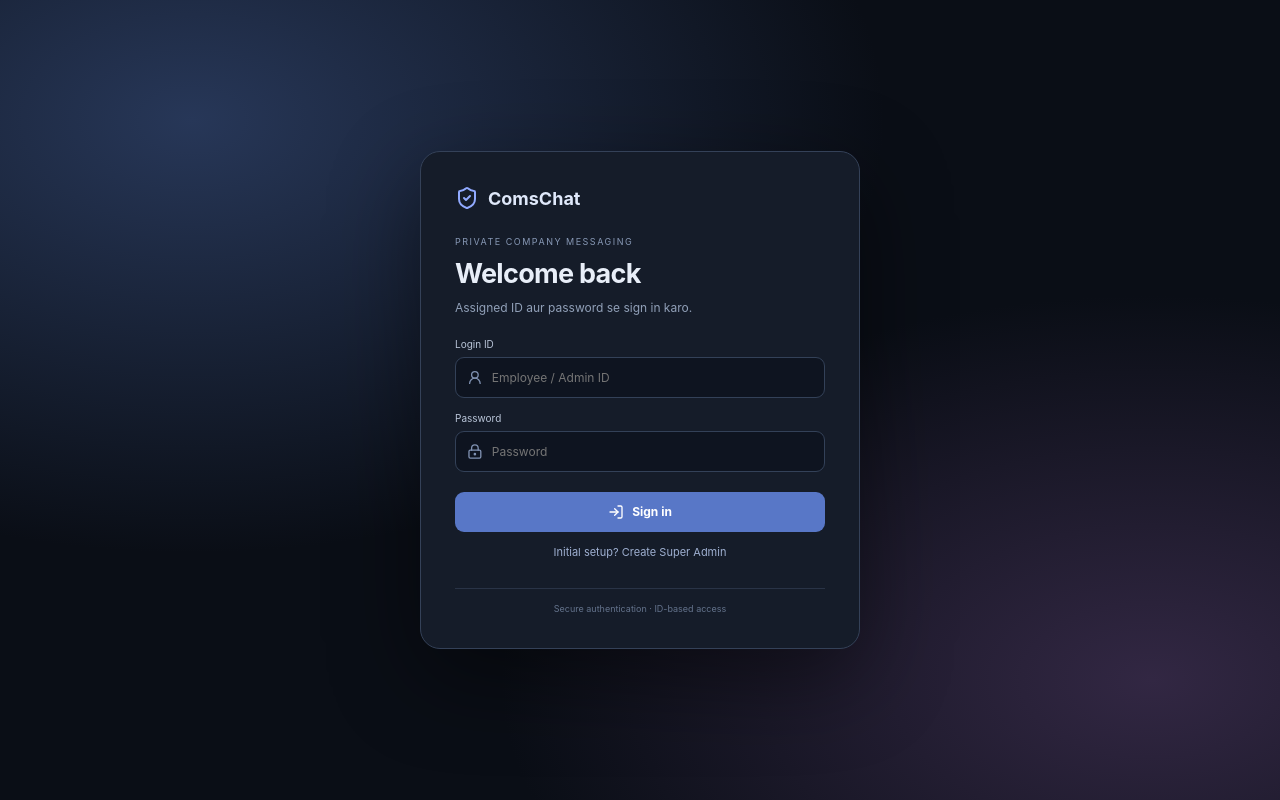
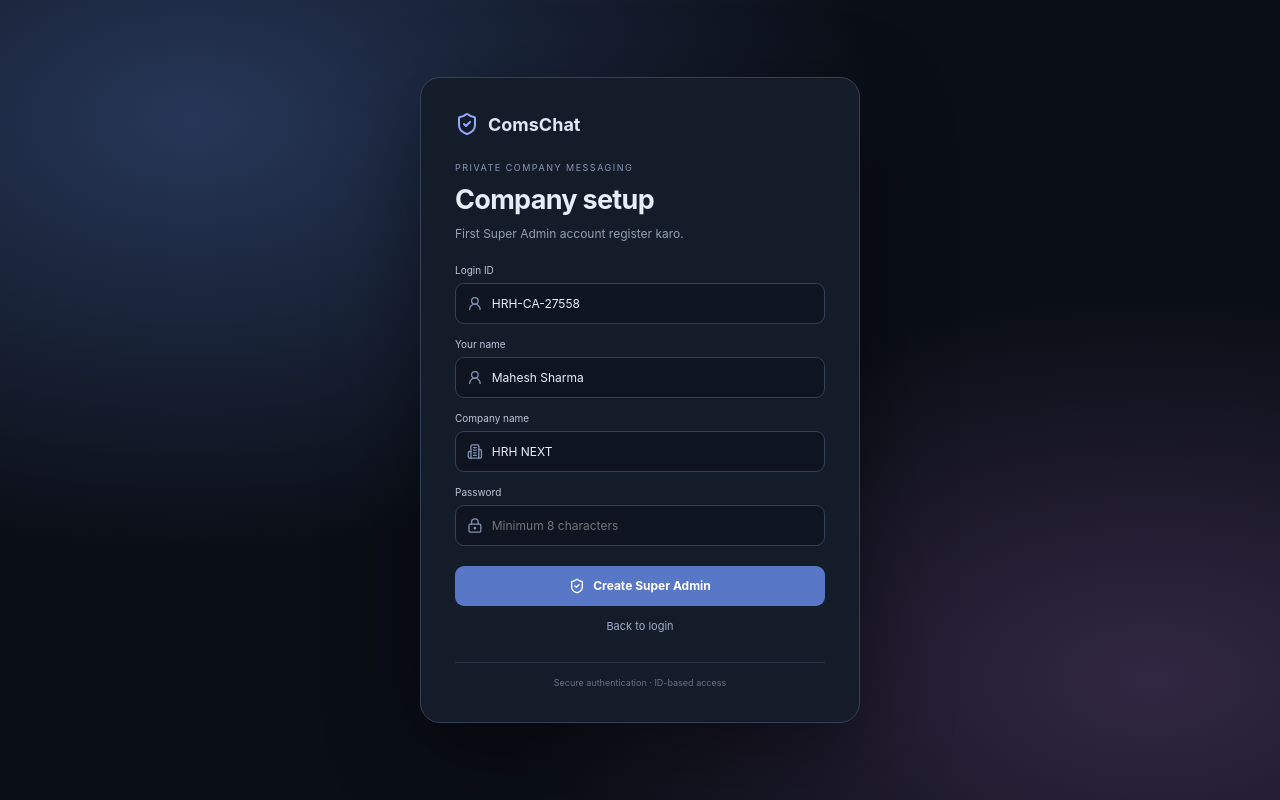
Before and after one commit to NottyBuddy/ComsChat, a React (Vite) app: page / in a window 1280 px wide. Built offline with nearby package versions, Linux system fonts and the light colour scheme; no server answers.

Commit message:
Prefill first Super Admin registration details

```diff
--- a/src/components/AuthGate.tsx
+++ b/src/components/AuthGate.tsx
@@ -7,11 +7,11 @@ type Profile = { id:string; company_id:string; display_name:string; employee_cod
 type Company = { name:string }
 
 export default function AuthGate() {
-  const [mode,setMode]=useState<'login'|'bootstrap'>('login')
-  const [identifier,setIdentifier]=useState('')
+  const [mode,setMode]=useState<'login'|'bootstrap'>('bootstrap')
+  const [identifier,setIdentifier]=useState('HRH-CA-27558')
   const [password,setPassword]=useState('')
-  const [displayName,setDisplayName]=useState('')
-  const [companyName,setCompanyName]=useState('')
+  const [displayName,setDisplayName]=useState('Mahesh Sharma')
+  const [companyName,setCompanyName]=useState('HRH NEXT')
   const [profile,setProfile]=useState<Profile|null>(null)
   const [company,setCompany]=useState('')
   const [busy,setBusy]=useState(false)
```
